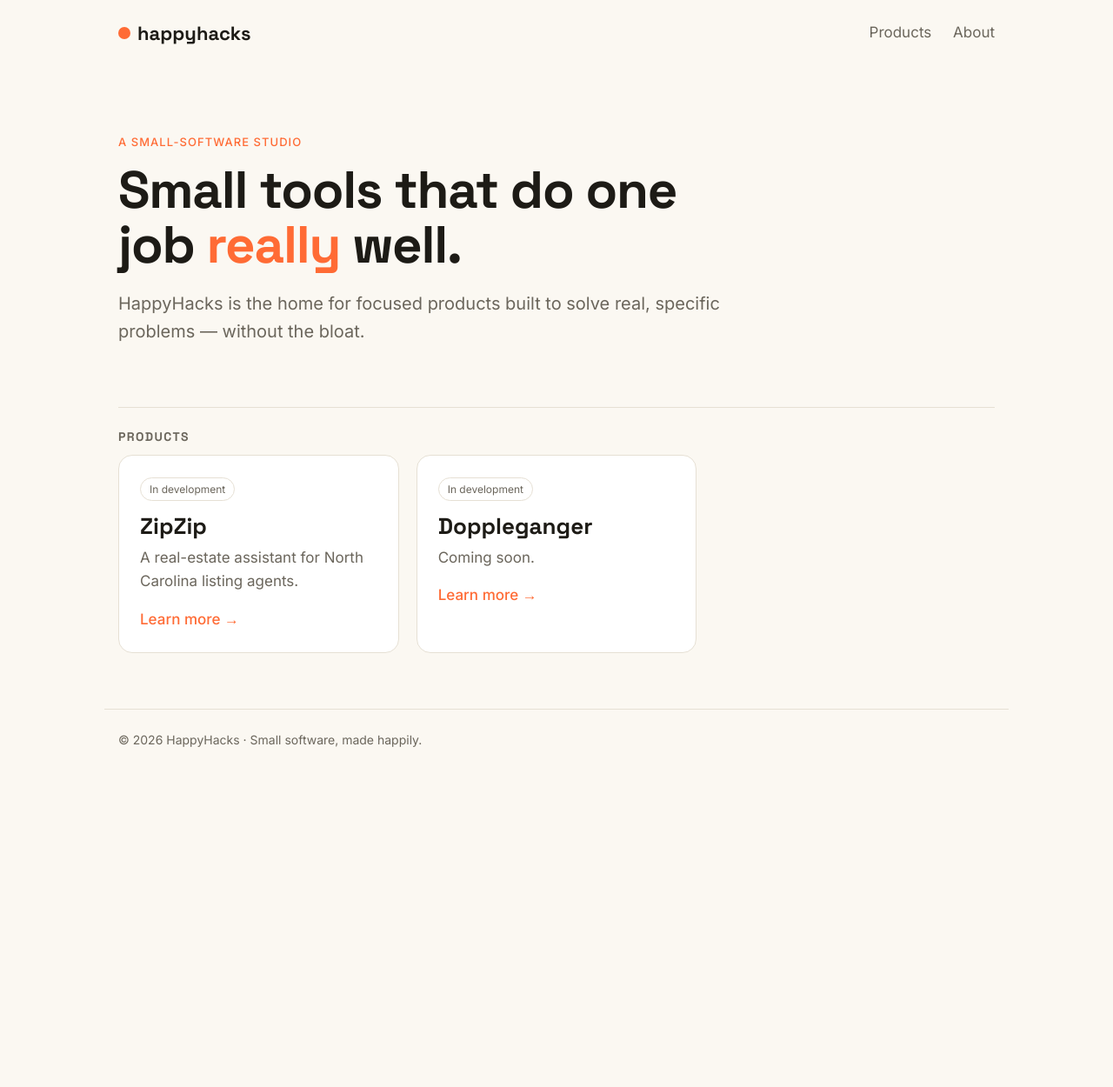
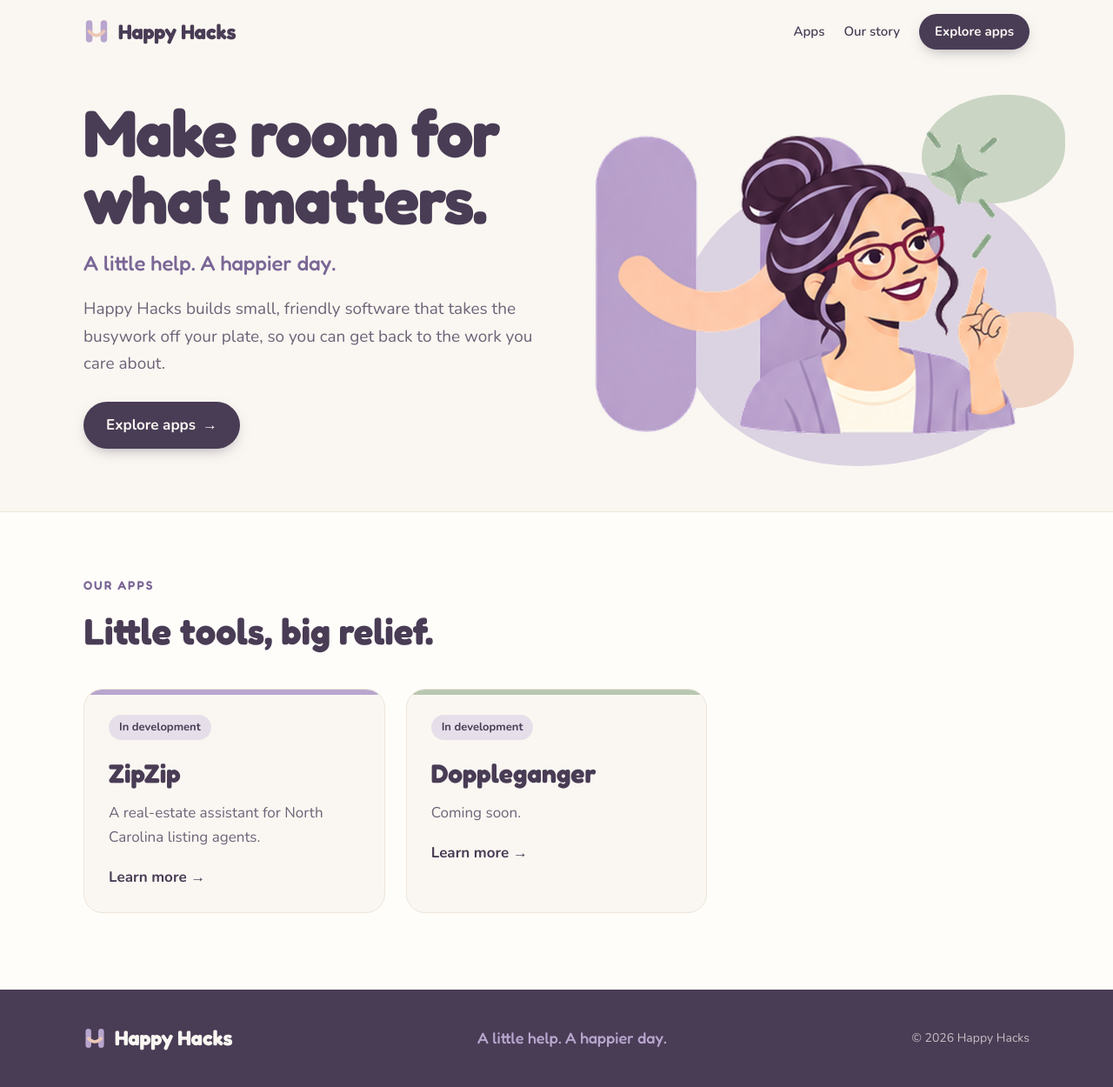
Before and after one commit to busybeavernc/happyhacks.io, a Flask app: page / in a window 1280 px wide. Shown: the whole page at 87% size. Before the commit the page ends 859 px from the top, so only its background shows below. Run offline with Flask 3, Linux system fonts and the light colour scheme.

Commit message:
Apply Happy Hacks brand: Smiling H favicon set, palette, type, hero
- Smiling H favicon (SVG, ICO 16/32/48, PNG), apple-touch and manifest icons on Deep Plum
- Brand palette (Deep Plum, Dusty Lavender, Muted Sage, Soft Peach, Warm Cream), Fredoka + Nunito
- Homepage modeled on the brand sheet's website style: hero with H + character art, app cards
- asset() helper adds ?v=<mtime> so CloudPanel's "expires max" caching picks up changes
- install.sh copies favicon.ico to the htdocs root; Flask serves /favicon.ico locally

Co-Authored-By: Claude Opus 5.5 <noreply@anthropic.com>
Claude-Session: https://claude.ai/code/session_011pvpSTRiTsopKzoWdYnwPw

```diff
--- a/happyhacks/templates/base.html
+++ b/happyhacks/templates/base.html
@@ -3,21 +3,43 @@
 <head>
   <meta charset="utf-8">
   <meta name="viewport" content="width=device-width, initial-scale=1">
-  <title>{% block title %}{{ site_name }}{% endblock %}</title>
-  <meta name="description" content="HappyHacks builds small, focused software products.">
+  <title>{% block title %}{{ site_name }} · A little help. A happier day.{% endblock %}</title>
+  <meta name="description" content="Happy Hacks makes small, friendly software that takes busywork off your plate. A little help. A happier day.">
+  <meta name="theme-color" content="#493C55">
+  <link rel="icon" href="{{ asset('favicon.svg') }}" type="image/svg+xml">
+  <link rel="icon" href="{{ asset('favicon-32.png') }}" sizes="32x32" type="image/png">
+  <link rel="alternate icon" href="/favicon.ico" sizes="any">
+  <link rel="apple-touch-icon" href="{{ asset('apple-touch-icon.png') }}">
+  <link rel="manifest" href="{{ asset('site.webmanifest') }}">
   <link rel="preconnect" href="https://fonts.googleapis.com">
-  <link href="https://fonts.googleapis.com/css2?family=Space+Grotesk:wght@500;700&family=Inter:wght@400;500&display=swap" rel="stylesheet">
-  <link rel="stylesheet" href="{{ url_for('static', filename='css/site.css') }}">
+  <link rel="preconnect" href="https://fonts.gstatic.com" crossorigin>
+  <link href="https://fonts.googleapis.com/css2?family=Fredoka:wght@500;600;700&family=Nunito:wght@400;600;700&display=swap" rel="stylesheet">
+  <link rel="stylesheet" href="{{ asset('css/site.css') }}">
 </head>
 <body>
-  <header class="wrap nav">
-    <a class="brand" href="{{ url_for('index') }}"><span class="dot"></span>happyhacks</a>
-    <nav>
-      <a href="{{ url_for('index') }}#products">Products</a>
-      <a href="{{ url_for('about') }}">About</a>
-    </nav>
+  <header class="nav-bar">
+    <div class="wrap nav">
+      <a class="brand" href="{{ url_for('index') }}" aria-label="Happy Hacks home">
+        <img src="{{ asset('favicon.svg') }}" alt="" width="30" height="30">
+        <span>Happy Hacks</span>
+      </a>
+      <nav>
+        <a href="{{ url_for('index') }}#apps">Apps</a>
+        <a href="{{ url_for('about') }}">Our story</a>
+        <a class="btn btn-sm" href="{{ url_for('index') }}#apps">Explore apps</a>
+      </nav>
+    </div>
   </header>
-  <main class="wrap">{% block content %}{% endblock %}</main>
-  <footer class="wrap foot">© {{ 2026 }} HappyHacks · Small software, made happily.</footer>
+  <main>{% block content %}{% endblock %}</main>
+  <footer class="foot">
+    <div class="wrap foot-inner">
+      <a class="brand brand-light" href="{{ url_for('index') }}">
+        <img src="{{ asset('favicon.svg') }}" alt="" width="26" height="26">
+        <span>Happy Hacks</span>
+      </a>
+      <p class="foot-tag">A little help. A happier day.</p>
+      <p class="foot-copy">© 2026 Happy Hacks</p>
+    </div>
+  </footer>
 </body>
 </html>
--- a/happyhacks/templates/index.html
+++ b/happyhacks/templates/index.html
@@ -1,22 +1,36 @@
 {% extends "base.html" %}
 {% block content %}
 <section class="hero">
-  <p class="eyebrow">A small-software studio</p>
-  <h1>Small tools that do one job <em>really</em> well.</h1>
-  <p class="lede">HappyHacks is the home for focused products built to solve real, specific problems — without the bloat.</p>
+  <div class="wrap hero-grid">
+    <div class="hero-copy">
+      <h1>Make room for what matters.</h1>
+      <p class="tagline">A little help. A happier day.</p>
+      <p class="lede">Happy Hacks builds small, friendly software that takes the busywork off your plate, so you can get back to the work you care about.</p>
+      <a class="btn" href="#apps">Explore apps <span aria-hidden="true">→</span></a>
+    </div>
+    <div class="hero-art" aria-hidden="true">
+      <span class="blob blob-lav"></span>
+      <span class="blob blob-sage"></span>
+      <span class="blob blob-peach"></span>
+      <img src="{{ asset('img/hero-mark.png') }}" alt="" width="768" height="548">
+    </div>
+  </div>
 </section>
 
-<section id="products">
-  <h2 class="section-title">Products</h2>
+<section id="apps" class="apps">
+  <div class="wrap">
+    <p class="eyebrow">Our apps</p>
+    <h2>Little tools, big relief.</h2>
     <div class="grid">
       {% for p in products %}
-    <a class="card" href="{{ url_for('product', slug=p.slug) }}">
+      <a class="card card-{{ loop.index0 % 3 }}" href="{{ url_for('product', slug=p.slug) }}">
         <span class="pill">{{ p.status }}</span>
         <h3>{{ p.name }}</h3>
         <p>{{ p.tagline }}</p>
-      <span class="more">Learn more →</span>
+        <span class="more">Learn more <span aria-hidden="true">→</span></span>
       </a>
       {% endfor %}
     </div>
+  </div>
 </section>
 {% endblock %}
--- a/static/css/site.css
+++ b/static/css/site.css
@@ -1,32 +1,85 @@
+/* Happy Hacks brand system */
 :root {
-  --bg: #fbf8f2; --ink: #1d1b16; --muted: #6b665c; --line: #e6e0d4;
-  --card: #ffffff; --accent: #ff6b35; --accent-ink: #ffffff;
-}
-@media (prefers-color-scheme: dark) {
-  :root { --bg: #15140f; --ink: #f3efe6; --muted: #a39d90; --line: #2c2a23; --card: #1d1c16; }
+  --plum: #493C55;        /* Deep Plum: headings, buttons, footer */
+  --lavender: #B8A6CE;    /* Dusty Lavender: the H, accents */
+  --lavender-ink: #7A6696;/* lavender dark enough for text on cream */
+  --sage: #B7C7B0;        /* Muted Sage */
+  --peach: #EBC8B7;       /* Soft Peach */
+  --cream: #FAF7F2;       /* Warm Cream: page */
+  --white: #FFFDF9;
+  --ink: #493C55;
+  --muted: #6E6378;
+  --line: #ECE5DA;
+  --radius: 22px;
+  color-scheme: light;
 }
 * { box-sizing: border-box; }
-body { margin: 0; background: var(--bg); color: var(--ink); font: 400 17px/1.6 Inter, system-ui, sans-serif; }
+html { scroll-behavior: smooth; }
+body { margin: 0; min-height: 100vh; display: flex; flex-direction: column; background: var(--cream); color: var(--ink); font: 400 17px/1.65 Nunito, system-ui, sans-serif; }
+main { flex: 1; }
+img { max-width: 100%; height: auto; display: block; }
 a { color: inherit; }
-.wrap { max-width: 1040px; margin: 0 auto; padding: 0 16px; }
-.nav { display: flex; justify-content: space-between; align-items: center; padding-top: 24px; padding-bottom: 24px; }
-.brand { font: 700 22px "Space Grotesk", sans-serif; text-decoration: none; display: flex; align-items: center; gap: 8px; }
-.dot { width: 14px; height: 14px; border-radius: 50%; background: var(--accent); display: inline-block; }
-.nav nav a { margin-left: 20px; text-decoration: none; color: var(--muted); }
-.nav nav a:hover { color: var(--ink); }
-.hero { padding: 64px 0 40px; max-width: 720px; }
-.eyebrow { color: var(--accent); font-weight: 500; text-transform: uppercase; letter-spacing: .08em; font-size: 13px; }
+h1, h2, h3, .brand { font-family: Fredoka, Nunito, sans-serif; color: var(--plum); }
+.wrap { max-width: 1120px; margin: 0 auto; padding: 0 16px; }
+.narrow { max-width: 720px; }
+
+/* nav */
+.nav-bar { background: color-mix(in srgb, var(--cream) 88%, transparent); backdrop-filter: blur(8px); position: sticky; top: 0; z-index: 10; border-bottom: 1px solid transparent; }
+.nav { display: flex; justify-content: space-between; align-items: center; padding-top: 16px; padding-bottom: 16px; gap: 12px; }
+.brand { display: flex; align-items: center; gap: 10px; text-decoration: none; font-weight: 700; font-size: 24px; letter-spacing: -.01em; white-space: nowrap; }
+.nav nav { display: flex; align-items: center; gap: 22px; }
+.nav nav a:not(.btn) { text-decoration: none; color: var(--plum); font-weight: 600; font-size: 15px; }
+.nav nav a:not(.btn):hover { color: var(--lavender-ink); }
+
+/* buttons + pills */
+.btn { display: inline-flex; align-items: center; gap: 8px; background: var(--plum); color: var(--cream); padding: 13px 26px; border-radius: 999px; text-decoration: none; font-weight: 700; transition: transform .15s, box-shadow .15s; box-shadow: 0 6px 18px -8px rgba(73,60,85,.6); }
+.btn:hover { transform: translateY(-2px); box-shadow: 0 10px 22px -8px rgba(73,60,85,.6); }
+.btn-sm { padding: 8px 18px; font-size: 15px; }
+.pill { display: inline-block; font-size: 13px; font-weight: 700; padding: 4px 12px; border-radius: 999px; background: color-mix(in srgb, var(--lavender) 35%, var(--white)); color: var(--plum); }
+
+/* hero */
+.hero { padding: 40px 0 72px; overflow: hidden; }
+.hero-grid { display: grid; grid-template-columns: 1.05fr 1fr; align-items: center; gap: 32px; }
+.hero h1 { font-size: clamp(42px, 6.4vw, 76px); line-height: 1.02; font-weight: 700; margin: 0 0 14px; letter-spacing: -.02em; }
+.tagline { font-family: Fredoka, sans-serif; font-weight: 500; font-size: 24px; color: var(--lavender-ink); margin: 0 0 18px; }
+.lede { font-size: 19px; color: var(--muted); max-width: 34em; margin: 0 0 28px; }
+.hero-art { position: relative; aspect-ratio: 768 / 548; }
+.hero-art img { position: relative; z-index: 1; width: 100%; }
+.blob { position: absolute; border-radius: 50% 46% 54% 48% / 52% 50% 50% 48%; z-index: 0; }
+.blob-lav { inset: 18% -6% -10% 22%; background: color-mix(in srgb, var(--lavender) 45%, var(--cream)); }
+.blob-sage { width: 32%; height: 34%; right: -8%; top: -6%; background: color-mix(in srgb, var(--sage) 70%, var(--cream)); border-radius: 60% 40% 55% 45%; }
+.blob-peach { width: 22%; height: 30%; right: -10%; bottom: 8%; background: color-mix(in srgb, var(--peach) 75%, var(--cream)); border-radius: 50% 40% 60% 45%; }
+
+/* apps */
+.apps { background: var(--white); padding: 72px 0 88px; border-top: 1px solid var(--line); }
+.eyebrow { font-family: Fredoka, sans-serif; text-transform: uppercase; letter-spacing: .14em; font-size: 14px; font-weight: 600; color: var(--lavender-ink); margin: 0 0 6px; }
 .eyebrow a { text-decoration: none; }
-h1 { font: 700 clamp(36px, 6vw, 60px)/1.05 "Space Grotesk", sans-serif; margin: 8px 0 16px; letter-spacing: -.02em; }
-h1 em { color: var(--accent); font-style: normal; }
-.lede { font-size: 20px; color: var(--muted); }
-.section-title { font: 700 14px "Space Grotesk", sans-serif; text-transform: uppercase; letter-spacing: .1em; color: var(--muted); border-top: 1px solid var(--line); padding-top: 24px; }
-.grid { display: grid; grid-template-columns: repeat(auto-fill, minmax(280px, 1fr)); gap: 20px; margin-bottom: 64px; }
-.card { background: var(--card); border: 1px solid var(--line); border-radius: 16px; padding: 24px; text-decoration: none; transition: transform .15s, border-color .15s; display: block; }
-.card:hover { transform: translateY(-3px); border-color: var(--accent); }
-.card h3 { font: 700 26px "Space Grotesk", sans-serif; margin: 12px 0 6px; }
-.card p { color: var(--muted); margin: 0 0 16px; }
-.more { color: var(--accent); font-weight: 500; }
-.pill { display: inline-block; font-size: 12px; padding: 3px 10px; border-radius: 999px; border: 1px solid var(--line); color: var(--muted); }
-.btn { display: inline-block; background: var(--accent); color: var(--accent-ink); padding: 10px 18px; border-radius: 10px; text-decoration: none; font-weight: 500; }
-.foot { color: var(--muted); font-size: 14px; padding-top: 24px; padding-bottom: 40px; border-top: 1px solid var(--line); }
+.apps h2 { font-size: clamp(30px, 4vw, 42px); margin: 0 0 32px; font-weight: 700; }
+.grid { display: grid; grid-template-columns: repeat(auto-fill, minmax(300px, 1fr)); gap: 24px; }
+.card { position: relative; display: block; background: var(--cream); border-radius: var(--radius); padding: 28px 28px 26px; text-decoration: none; border: 1px solid var(--line); overflow: hidden; transition: transform .18s, box-shadow .18s; }
+.card::before { content: ""; position: absolute; left: 0; right: 0; top: 0; height: 6px; background: var(--lavender); }
+.card-1::before { background: var(--sage); }
+.card-2::before { background: var(--peach); }
+.card:hover { transform: translateY(-4px); box-shadow: 0 18px 36px -20px rgba(73,60,85,.45); }
+.card h3 { font-size: 30px; font-weight: 700; margin: 14px 0 6px; }
+.card p { color: var(--muted); margin: 0 0 18px; }
+.more { font-weight: 700; color: var(--plum); }
+
+/* inner pages */
+.page { padding: 64px 0 96px; }
+.page h1 { font-size: clamp(40px, 6vw, 64px); line-height: 1.04; margin: 6px 0 12px; font-weight: 700; letter-spacing: -.02em; }
+
+/* footer */
+.foot { background: var(--plum); color: var(--cream); padding: 36px 0; }
+.foot-inner { display: flex; flex-wrap: wrap; align-items: center; justify-content: space-between; gap: 12px 24px; }
+.brand-light span { color: var(--cream); }
+.foot-tag { font-family: Fredoka, sans-serif; color: var(--lavender); margin: 0; font-size: 18px; }
+.foot-copy { margin: 0; font-size: 14px; color: color-mix(in srgb, var(--cream) 70%, var(--plum)); }
+
+@media (max-width: 820px) {
+  .hero { padding-top: 16px; }
+  .hero-grid { grid-template-columns: 1fr; }
+  .hero-art { order: -1; max-width: 520px; margin: 0 auto; width: 100%; }
+  .nav nav a:not(.btn) { display: none; }
+  .brand { font-size: 21px; }
+}
```
Also changed, not shown: happyhacks/__init__.py (+16 -2 lines), happyhacks/templates/404.html (+7 -4 lines), happyhacks/templates/about.html (+9 -5 lines), happyhacks/templates/product.html (+9 -7 lines), static/apple-touch-icon.png (added), static/favicon-32.png (added), static/favicon.ico (added), static/favicon.svg (added), static/icon-192.png (added), static/icon-512.png (added), static/img/hero-mark.png (added), static/img/smiling-h.png (added), static/site.webmanifest (added), 1 other file. Lines whose indentation alone changed are shown as unchanged.
